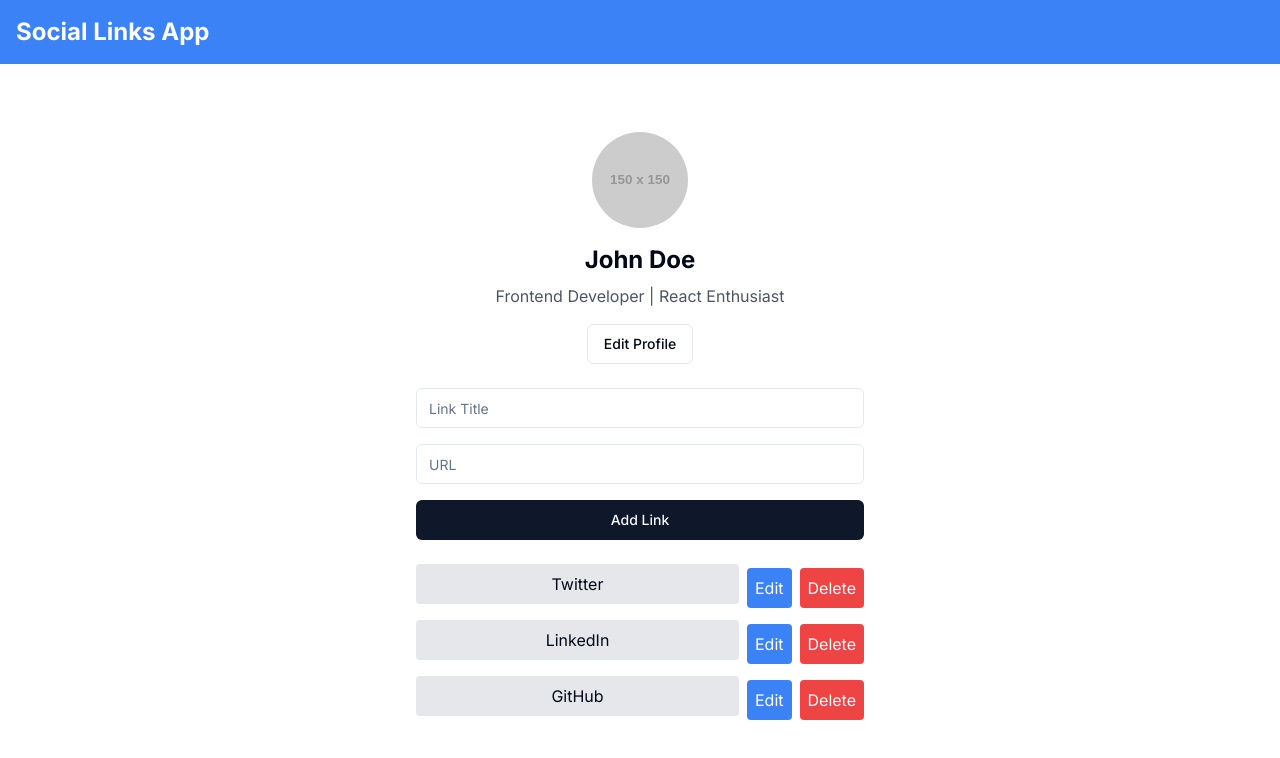
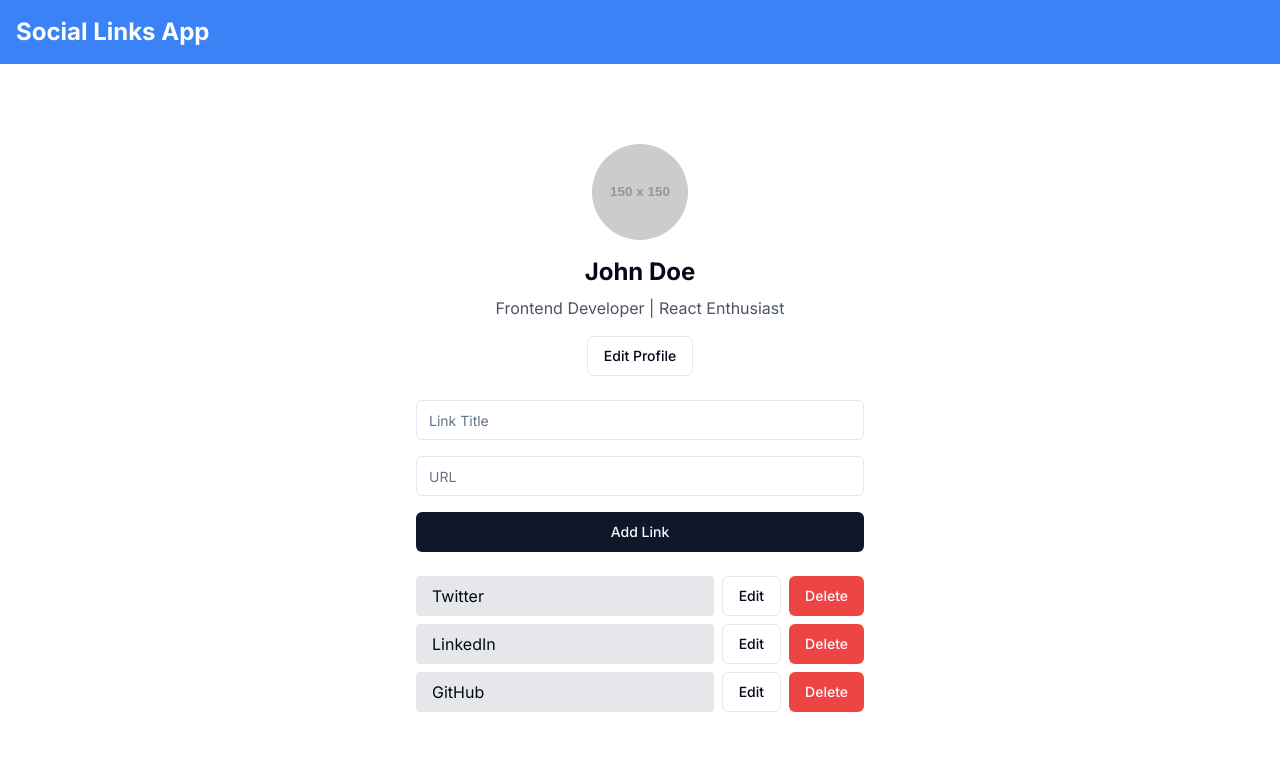
Before and after one commit to carlosazeta/social-links-app, a Next.js app: page / in a window 1280 px wide. Shown: the top 758 px of the page. Built offline with nearby package versions, Linux system fonts and the light colour scheme.

Commit message:
feat: Update social link edit
- Pop up a modal to edit the link
- Feedback when you edit a link

```diff
--- a/src/components/EditLinkForm.tsx
+++ b/src/components/EditLinkForm.tsx
@@ -1,7 +1,11 @@
+// src/components/EditLinkForm.tsx
 'use client'
 
 import { useState } from 'react'
-import { SocialLink } from '@/types/types'
+import { Button } from '@/components/ui/button'
+import { Input } from '@/components/ui/input'
+import { SocialLink } from '../types/types'
+import { normalizeUrl } from '../utils/urlUtils'
 
 type EditLinkFormProps = {
 	link: SocialLink
@@ -20,39 +24,32 @@ export default function EditLinkForm({
 	const handleSubmit = (e: React.FormEvent<HTMLFormElement>) => {
 		e.preventDefault()
 		if (title && url) {
-			onSave({ ...link, title, url })
+			const normalizedUrl = normalizeUrl(url)
+			onSave({ ...link, title, url: normalizedUrl })
 		}
 	}
 
 	return (
-		<form onSubmit={handleSubmit}>
-			<input
+		<form onSubmit={handleSubmit} className='space-y-4'>
+			<Input
 				type='text'
 				value={title}
 				onChange={(e) => setTitle(e.target.value)}
-				className='w-full p-2 mb-2 border rounded color text-black'
+				placeholder='Link Title'
+				required
 			/>
-
-			<input
-				type='url'
+			<Input
+				type='text'
 				value={url}
 				onChange={(e) => setUrl(e.target.value)}
-				className='w-full p-2 mb-2 border rounded text-black'
+				placeholder='URL'
+				required
 			/>
-			<div className='flex justify-between'>
-				<button
-					type='submit'
-					className='p-2 bg-green-500 text-white rounded hover:bg-green-600'
-				>
-					Save
-				</button>
-				<button
-					type='button'
-					onClick={onCancel}
-					className='p-2 bg-gray-500 text-white rounded hover:bg-gray-600'
-				>
+			<div className='flex justify-end space-x-2'>
+				<Button type='button' variant='outline' onClick={onCancel}>
 					Cancel
-				</button>
+				</Button>
+				<Button type='submit'>Save</Button>
 			</div>
 		</form>
 	)
--- a/src/components/SocialLink.tsx
+++ b/src/components/SocialLink.tsx
@@ -1,30 +1,34 @@
 'use client'
+
 import { useState } from 'react'
-import { SocialLink as SocialLinkType } from '@/types/types'
+import { Button } from '@/components/ui/button'
+import {
+	Dialog,
+	DialogContent,
+	DialogDescription,
+	DialogHeader,
+	DialogTitle,
+	DialogTrigger,
+} from '@/components/ui/dialog'
+import { SocialLink as SocialLinkType } from '../types/types'
 import EditLinkForm from './EditLinkForm'
 
 type SocialLinkProps = {
 	link: SocialLinkType
+	onEdit: (updatedLink: SocialLinkType) => void
 	onDelete: (id: string) => void
-	onEdit: (updatedLink: SocialLinkType) => void
 }
 
 export default function SocialLink({
 	link,
+	onEdit,
 	onDelete,
-	onEdit,
 }: SocialLinkProps) {
-	const [isEditing, setIsEditing] = useState(false)
+	const [open, setOpen] = useState(false)
 
-	if (isEditing) {
-		;<EditLinkForm
-			link={link}
-			onSave={(updatedLink) => {
-				onEdit(updatedLink)
-				setIsEditing(false)
-			}}
-			onCancel={() => setIsEditing(false)}
-		/>
+	const handleSave = (updatedLink: SocialLinkType) => {
+		onEdit(updatedLink)
+		setOpen(false)
 	}
 
 	return (
@@ -33,22 +37,37 @@ export default function SocialLink({
 				href={link.url}
 				target='_blank'
 				rel='noopener noreferrer'
-				className='block w-full text-center py-2 px-4 bg-gray-200 hover:bg-gray-300 rounded mb-2 transition duration-300'
+				className='flex-grow block py-2 px-4 bg-gray-200 hover:bg-gray-300 rounded transition duration-300'
 			>
 				{link.title}
 			</a>
-			<button
-				onClick={() => setIsEditing(true)}
-				className='ml-2 p-2 bg-blue-500 text-white rounded hover:bg-blue-600'
-			>
-				Edit
-			</button>
-			<button
+			<Dialog open={open} onOpenChange={setOpen}>
+				<DialogTrigger asChild>
+					<Button variant='outline' className='ml-2'>
+						Edit
+					</Button>
+				</DialogTrigger>
+				<DialogContent className='sm:max-w-[425px]'>
+					<DialogHeader>
+						<DialogTitle>Edit Link</DialogTitle>
+						<DialogDescription>
+							Make changes to your link here. Click save when youre done.
+						</DialogDescription>
+					</DialogHeader>
+					<EditLinkForm
+						link={link}
+						onSave={handleSave}
+						onCancel={() => setOpen(false)}
+					/>
+				</DialogContent>
+			</Dialog>
+			<Button
 				onClick={() => onDelete(link.id)}
-				className='ml-2 p-2 bg-red-500 text-white rounded hover:bg-red-600'
+				variant='destructive'
+				className='ml-2'
 			>
 				Delete
-			</button>
+			</Button>
 		</div>
 	)
 }
--- a/src/components/SocialLinkList.tsx
+++ b/src/components/SocialLinkList.tsx
@@ -1,16 +1,17 @@
-import { SocialLink as SocialLinkType } from '@/types/types'
+// src/components/SocialLinkList.tsx
+import { SocialLink as SocialLinkType } from '../types/types'
 import SocialLink from './SocialLink'
 
 type SocialLinkListProps = {
 	links: SocialLinkType[]
+	onEdit: (updatedLink: SocialLinkType) => void
 	onDelete: (id: string) => void
-	onEdit: (updatedLink: SocialLinkType) => void
 }
 
 export default function SocialLinkList({
 	links,
+	onEdit,
 	onDelete,
-	onEdit,
 }: SocialLinkListProps) {
 	return (
 		<div className='w-full'>
@@ -18,8 +19,8 @@ export default function SocialLinkList({
 				<SocialLink
 					key={link.id}
 					link={link}
+					onEdit={onEdit}
 					onDelete={onDelete}
-					onEdit={onEdit}
 				/>
 			))}
 		</div>
```
